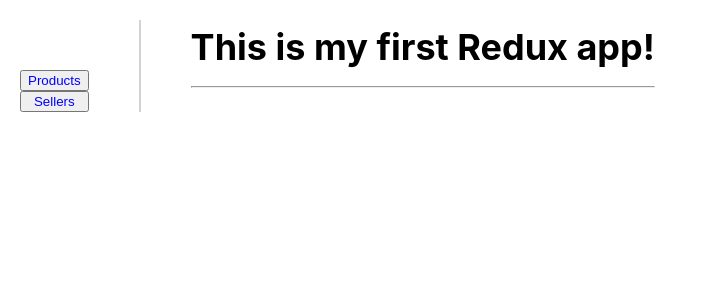
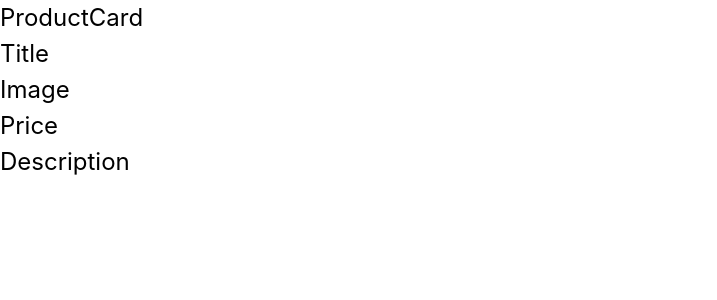
Before and after one commit to From-Sochi/redux, a React (Create React App) app in the folder my-app/: page / in a window 1280 px wide. Shown: the top 300 px of the page, without its empty margins (0-717 px from the left). Built offline with nearby package versions, Linux system fonts and the light colour scheme.

Commit message:
нужно уточнить правильность архитектуры

```diff
--- a/my-app/src/app/root.jsx
+++ b/my-app/src/app/root.jsx
@@ -1,18 +1,9 @@
+import { productListData } from '../data/product.data';
+import ProductCard from '../components/product/card/product-card.component';
+
+
 function Root() {
-	return (
-		<div id="main">
-			<div id="menu">
-				<nav>
-					<button>Products</button>
-					<button>Sellers</button>
-				</nav>
-			</div>
-			<div id="main_page">
-				<h2>This is my first Redux app!</h2>
-				<hr></hr>
-			</div>
-		</div>
-	)
+    return <ProductCard {...productListData[0]} />;
 }
 
-export default Root
+export default Root;
--- a/my-app/src/components/product/card/product-card.component.tsx
+++ b/my-app/src/components/product/card/product-card.component.tsx
@@ -1,6 +1,18 @@
 import React, { memo, FC } from 'react';
 type ProductCardProps = {};
+
+
 const ProductCard: FC<ProductCardProps> = () => {
-    return <div>ProductCard</div>;
+    return (
+        <>
+
+                ProductCard <br /> Title
+                <br /> Image
+                <br /> Price
+                <br /> Description
+
+
+        </>
+    );
 };
 export default memo(ProductCard);
--- a/my-app/src/data/product.data.ts
+++ b/my-app/src/data/product.data.ts
@@ -1 +1,6 @@
-export {}; // Это делает файл модулем
+
+import { ProductModel } from './product.model';
+
+export const productListData: ProductModel[] = [
+    // Здесь должны быть ваши тестовые данные продуктов
+];
--- a/my-app/src/models/ProductModel/product.model.ts
+++ /dev/null
@@ -1 +0,0 @@
-export {};
```
Also changed, not shown: my-app/src/app.tsx (+2 -13 lines), my-app/src/data/product.model.ts (added, +8 -0 lines), 1 other file (tests, documents, lock files or other folders).
